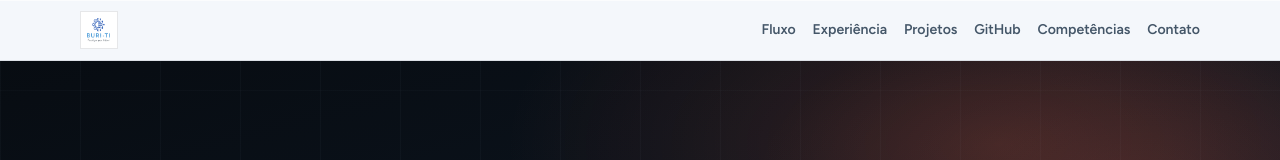
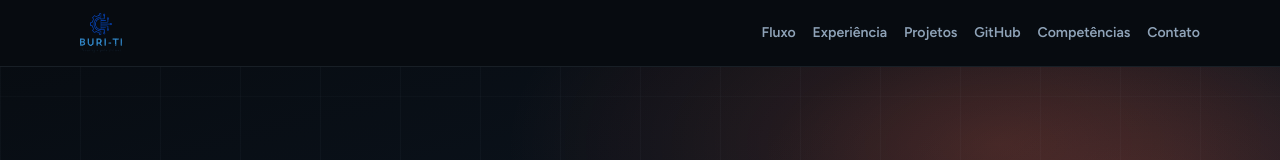
Before and after one commit to JaderGabriel/JaderGabriel.github.io, a plain HTML site: page index.html in a window 1280 px wide. Shown: the top 160 px of the page. Drawn offline with nearby package versions, Linux system fonts and the light colour scheme.

Commit message:
Enlarge the header logo and match the nav background to the page dark tone.
Remove the boxed logo treatment so the transparent mark sits flush with the header.

Co-authored-by: Cursor <cursoragent@cursor.com>

```diff
--- a/index.html
+++ b/index.html
@@ -29,7 +29,7 @@
         }
 
         * { box-sizing: border-box; margin: 0; padding: 0; }
-        html { scroll-behavior: smooth; scroll-padding-top: 4.75rem; }
+        html { scroll-behavior: smooth; scroll-padding-top: 5rem; }
         body {
             font-family: Figtree, system-ui, sans-serif;
             color: var(--snow);
@@ -39,7 +39,7 @@
             font-size: 1.05rem;
             line-height: 1.6;
             min-height: 100vh;
-            padding-top: 3.75rem;
+            padding-top: 4.1rem;
         }
         a { color: var(--teal); text-decoration-thickness: 1px; text-underline-offset: 0.18em; }
         a:hover { color: var(--snow); }
@@ -49,34 +49,38 @@
         /* —— Nav —— */
         .nav {
             position: fixed; top: 0; left: 0; right: 0; z-index: 50;
-            background: #f4f7fb;
-            border-bottom: 1px solid rgba(15, 28, 42, 0.1);
-            box-shadow: 0 1px 0 rgba(255, 255, 255, 0.65) inset;
+            background: #070b10;
+            border-bottom: 1px solid rgba(180, 205, 230, 0.1);
         }
         .nav-row {
             display: flex; align-items: center; justify-content: space-between;
-            gap: 1rem; min-height: 3.75rem;
+            gap: 1rem; min-height: 4.1rem;
         }
         .nav-brand {
             display: inline-flex; align-items: center; justify-content: center;
-            width: 2.35rem; height: 2.35rem;
             text-decoration: none;
-            border: 1px solid rgba(15, 28, 42, 0.1);
-            background: #fff;
-            transition: transform 0.25s var(--ease), border-color 0.25s;
+            background: transparent;
+            border: 0;
+            padding: 0;
+            transition: transform 0.25s var(--ease), opacity 0.25s;
         }
         .nav-brand:hover {
             transform: translateY(-1px);
-            border-color: rgba(255, 106, 74, 0.45);
-        }
-        .nav-brand img { width: 1.45rem; height: 1.45rem; border-radius: 0.2rem; }
+            opacity: 0.92;
+        }
+        .nav-brand img {
+            width: 2.65rem;
+            height: 2.65rem;
+            object-fit: contain;
+            display: block;
+        }
         .nav-links { display: flex; flex-wrap: wrap; gap: 0.35rem 1.05rem; }
         .nav-links a {
-            color: #445668;
+            color: var(--mist);
             text-decoration: none;
             font-size: 0.88rem; font-weight: 600;
         }
-        .nav-links a:hover { color: #0f1c2a; }
+        .nav-links a:hover { color: var(--snow); }
 
         /* —— Back to top —— */
         .to-top {
@@ -979,7 +983,7 @@
     <nav class="nav" aria-label="Principal">
         <div class="shell nav-row">
             <a class="nav-brand" href="#topo" aria-label="BURI-TI · início" title="Início">
-                <img src="./assets/logo-buriti.png" alt="" width="24" height="24">
+                <img src="./assets/logo-buriti.png" alt="" width="42" height="42">
             </a>
             <div class="nav-links">
                 <a href="#fluxo">Fluxo</a>
```
